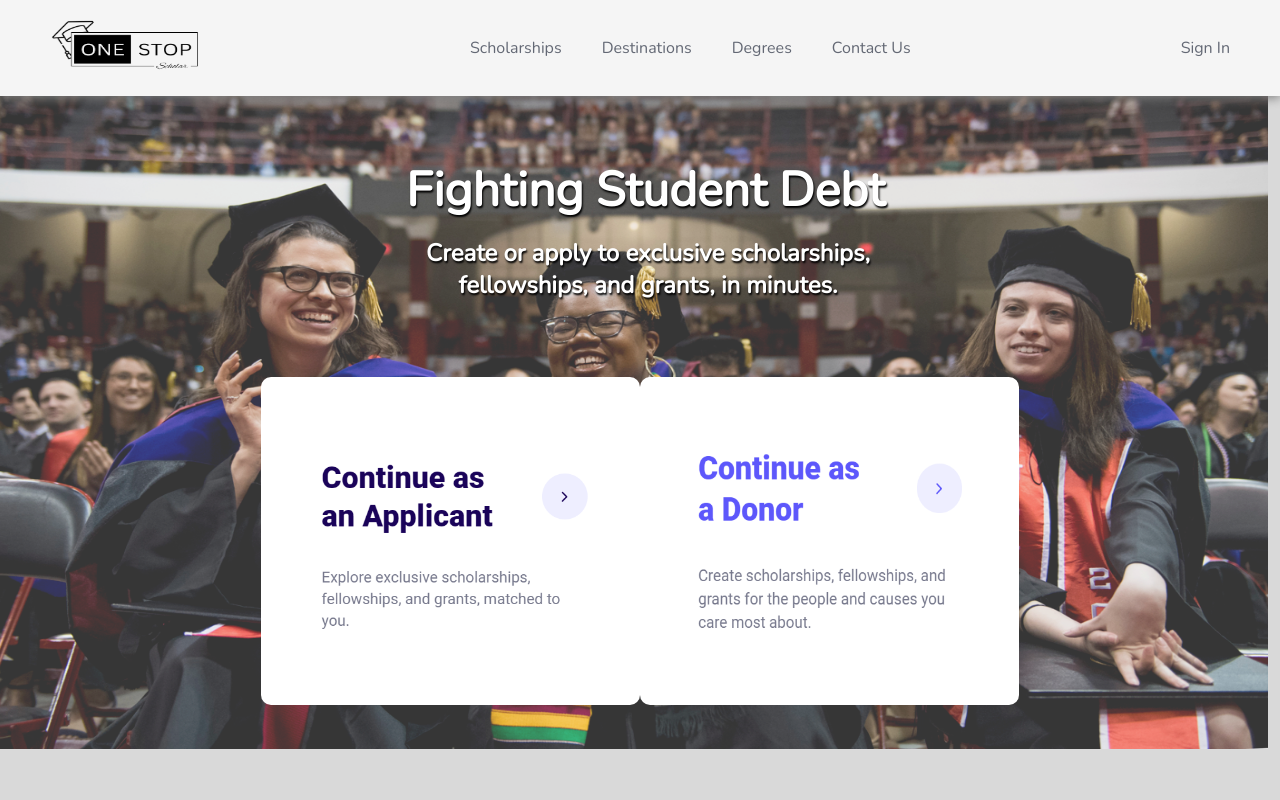
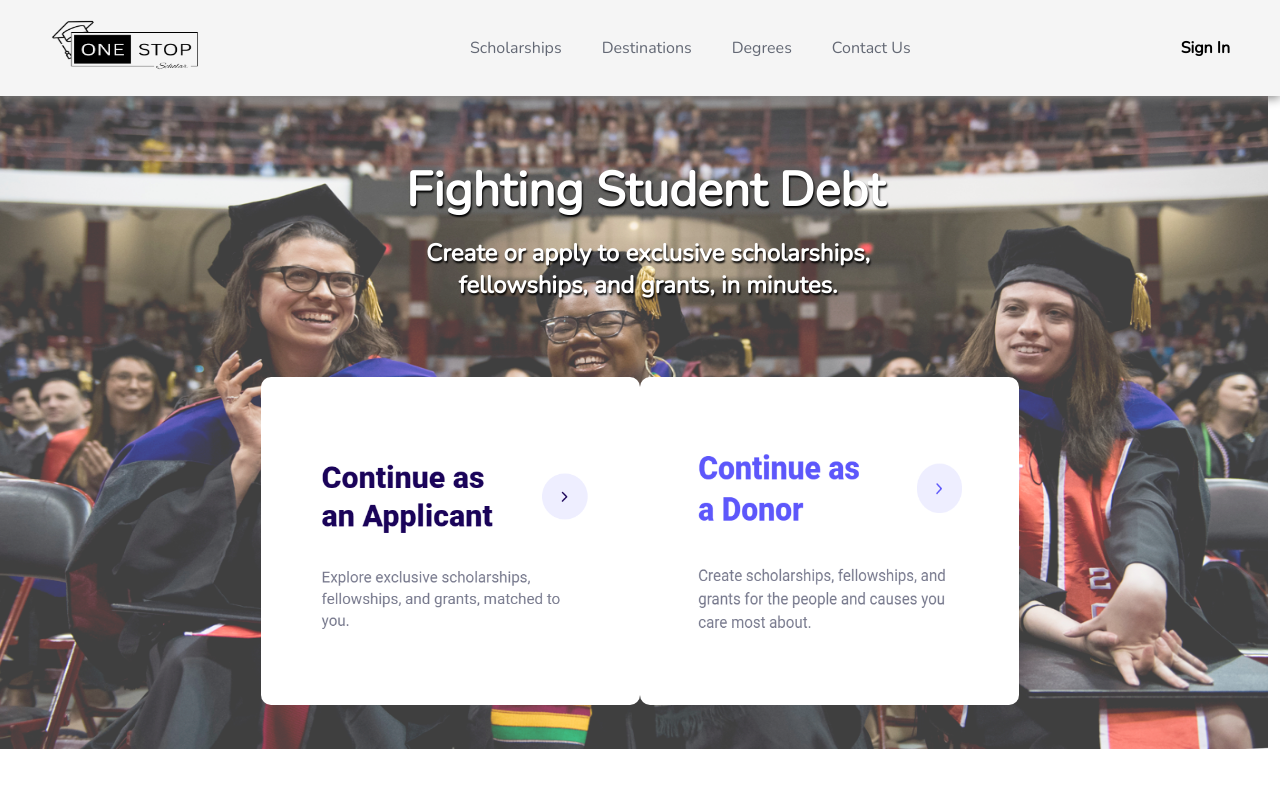
Before and after one commit to neu-mis-info6150-fall-2022/one-stop-scholar, a Next.js app in the folder frontend/: page /signin in a window 1280 px wide. Shown: the top 800 px of the page. Built offline with nearby package versions, Linux system fonts and the light colour scheme.

Commit message:
Adding code in all pages for navigation

```diff
--- a/frontend/pages/signin.js
+++ b/frontend/pages/signin.js
@@ -29,7 +29,7 @@ export default function SignIn() {
                 <Link href='/contactus' legacyBehavior><a>Contact Us</a></Link>
                 </div>
                 <div className='login-container'>
-                <Link href='/signin' legacyBehavior><a>Sign In</a></Link>
+                <Link href='/signin' legacyBehavior><a className={styles.selectedBold}>Sign In</a></Link>
                 </div>
             </nav>
 
--- a/frontend/styles/Home.module.css
+++ b/frontend/styles/Home.module.css
@@ -463,6 +463,11 @@
   color: orangered;
 }
 
+.selectedBold {
+  color: black !important;
+  font-weight: bold;
+}
+
 .countries {
   margin-top: 10vh;
 }
--- a/frontend/styles/globals.css
+++ b/frontend/styles/globals.css
@@ -5,6 +5,6 @@
 
 body {
   font-family: "Nunito", sans-serif;
-  background-color: #d9d9d9;
+  background-color: #ffffff;
   overflow-x: hidden;
 }/*# sourceMappingURL=globals.css.map */
```
Also changed, not shown: 3 other files (tests, documents, lock files or other folders).
